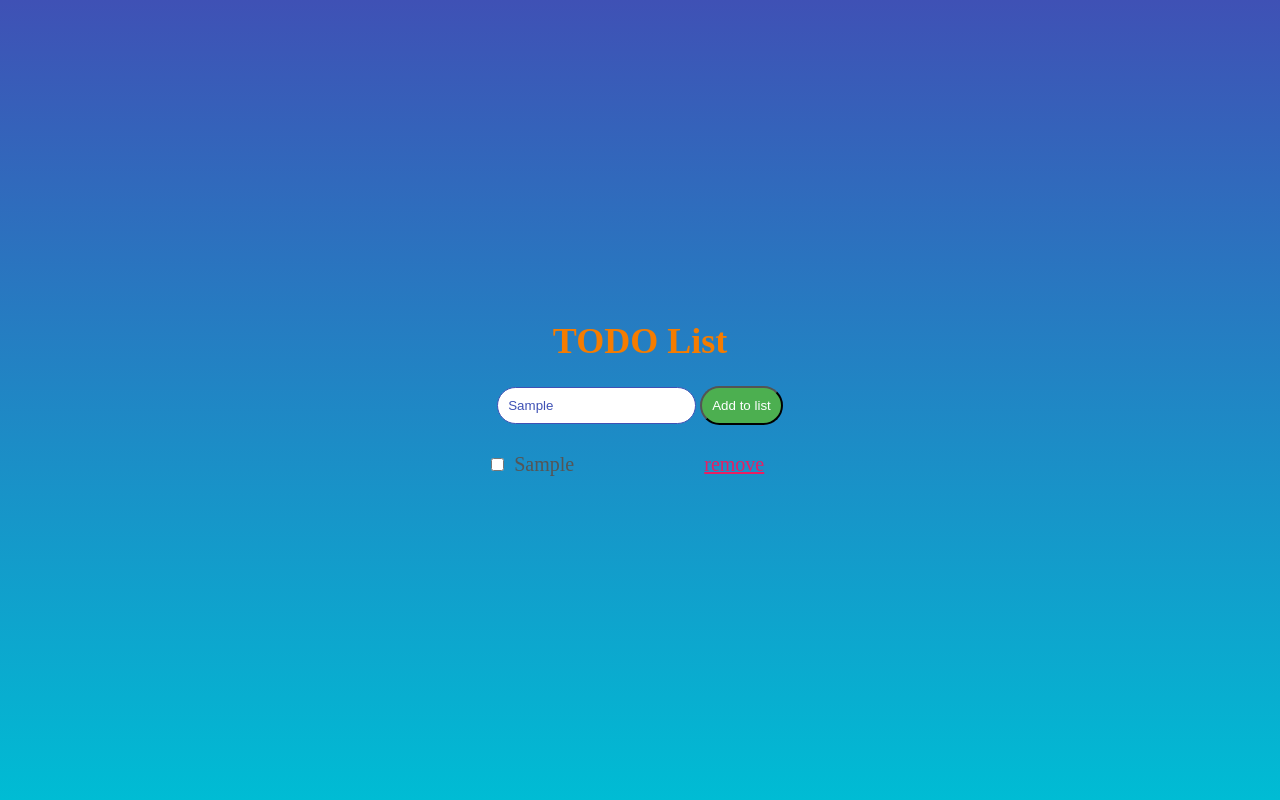
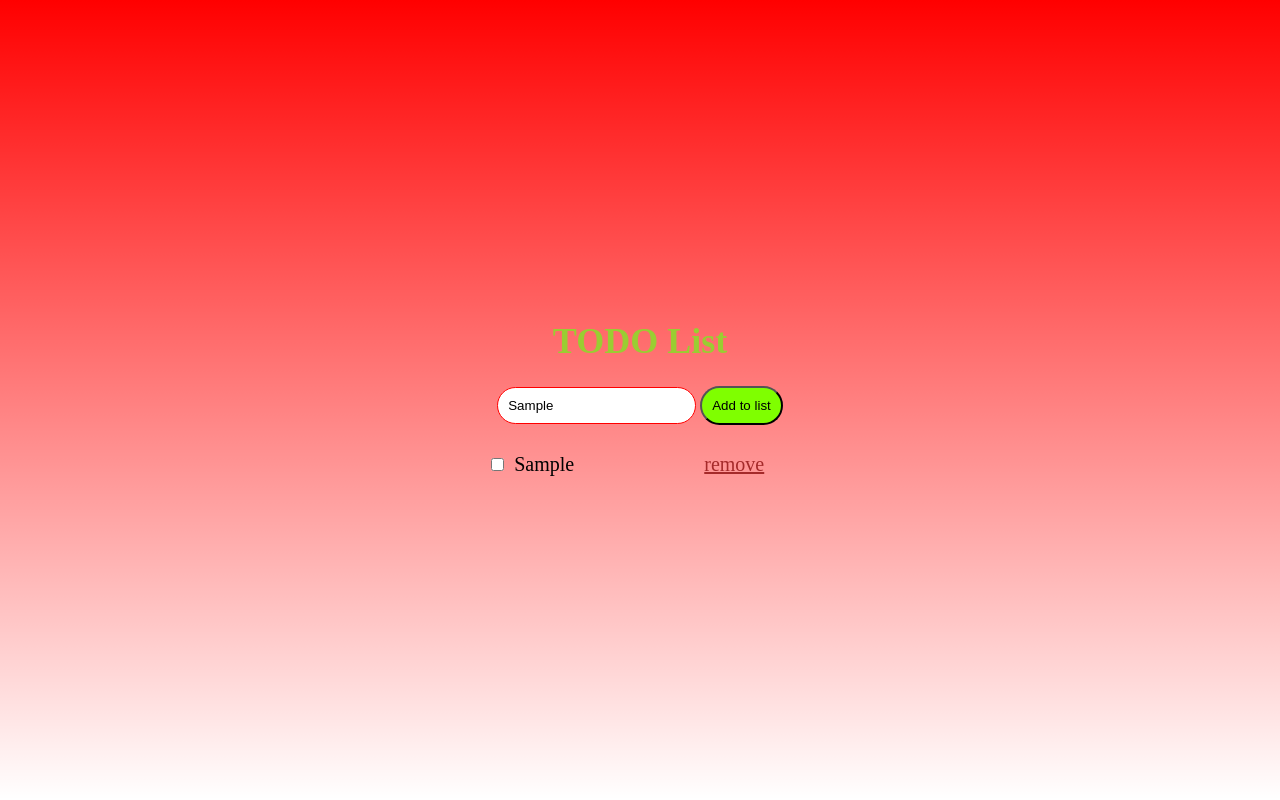
Before and after one commit to Gourav-99/full-stack-dev-traning, a plain HTML site: page todo-list/index.html in a window 1280 px wide. Both pictures are taken after typing "Sample" into the empty fields and a click on the button "Add to list". Drawn offline with Linux system fonts and the light colour scheme.

Commit message:
todo-my-initial

```diff
--- a/todo-list/index.css
+++ b/todo-list/index.css
@@ -3,15 +3,13 @@
   padding: 0;
   box-sizing: border-box;
 }
-
 .container {
   height: 100vh;
-  background: linear-gradient(to bottom, #3f51b5, #00bcd4);
+  background: linear-gradient(to bottom, red, transparent);
   display: flex;
   justify-content: center;
   align-items: center;
 }
-
 .todo-wrapper {
   width: 50%;
   display: flex;
@@ -19,48 +17,35 @@
   align-items: center;
   flex-direction: column;
 }
-
 .heading {
   font-size: 36px;
   font-weight: 700;
-  color: #f57c00;
+  color: yellowgreen;
 }
-
 .input-wrapper {
   width: 50%;
   text-align: center;
   margin: 24px auto;
 }
-
 #input-element {
   border-radius: 20px;
   outline: none;
   padding: 10px;
-  border: 1px solid #3f51b5;
-  color: #3f51b5;
+  border: 1px solid red;
 }
-
 #input-element:focus {
-  border-color: #00bcd4;
+  border-color: green;
 }
-
 .input-wrapper button {
   padding: 10px;
-  background-color: #4caf50;
+  background-color: chartreuse;
   border-radius: 20px;
-  color: #fff;
 }
-
-.input-wrapper button:hover {
-  background-color: #388e3c;
-}
-
 .todo-list {
   width: 100%;
   padding-left: 15px;
   font-size: 20px;
   font-weight: 500;
-  color: #555;
 }
 
 .todo-list li {
@@ -68,20 +53,17 @@
   width: 50%;
   list-style: none;
 }
-
 .checkbox + label {
   padding: 2px 10px;
   display: inline-block;
   width: 200px;
 }
-
 .remove {
-  color: #e91e63;
+  color: brown;
   text-decoration: underline;
   cursor: pointer;
 }
-
 .completed + label {
-  background-color: #4caf50;
+  background-color: green;
   color: white;
 }
--- a/todo-list/index.js
+++ b/todo-list/index.js
@@ -1,69 +1,45 @@
-const inputEle = document.querySelector("#input-element");
-const addBtn = document.querySelector(".input-wrapper button");
-const todoList = document.querySelector(".todo-list");
-const todos = [];
-
-const createListItem = (ele) => {
-  const listEle = document.createElement("li");
-  const removeBtn = document.createElement("span");
-  const checkbox = document.createElement("input");
-  const label = document.createElement("label");
-
+let inputEle = document.querySelector("#input-element");
+let addBtn = document.querySelector(".input-wrapper button");
+let todoList = document.querySelector(".todo-list");
+let todos = [];
+const showList = () => {
+  todoList.innerHTML = "";
+  todos.forEach((ele) => {
+    let listEle = document.createElement("li");
+    let removeBtn = document.createElement("span");
     removeBtn.className = "remove";
+    let checkbox = document.createElement("input");
     checkbox.type = "checkbox";
+    let label = document.createElement("label");
     checkbox.checked = ele.completed;
     checkbox.className = "checkbox";
     label.innerHTML = `${ele.text}`;
     removeBtn.innerHTML = "remove";
-  if (ele.completed) {
-    checkbox.classList.toggle("completed");
-  }
-
     listEle.appendChild(checkbox);
     listEle.appendChild(label);
     listEle.appendChild(removeBtn);
-
-  return listEle;
-};
-
-const addRemoveEventListener = (listEle, ele) => {
-  const removeBtn = listEle.querySelector(".remove");
+    todoList.appendChild(listEle);
     removeBtn.addEventListener("click", (e) => {
       listEle.remove();
       const id = ele.id;
       const index = todos.findIndex((todo) => todo.id === id);
       todos.splice(index, 1);
     });
-};
-
-const addCheckboxEventListener = (listEle, ele) => {
-  const checkbox = listEle.querySelector(".checkbox");
     checkbox.addEventListener("click", (e) => {
       const check = e.target;
-    const id = ele.id;
-    const currentEle = todos.find((todo) => todo.id === id);
-    currentEle.completed = check.checked;
-
-    if (check.checked) {
+      if (check.checkbox === true) {
+        check.checkbox = false;
+        check.classList.remove("completed");
+      } else {
+        check.checkbox = true;
         check.classList.add("completed");
-    } else {
-      check.classList.remove("completed");
       }
     });
-};
-
-const showList = () => {
-  todoList.innerHTML = "";
-  todos.forEach((ele) => {
-    const listEle = createListItem(ele);
-    addRemoveEventListener(listEle, ele);
-    addCheckboxEventListener(listEle, ele);
-    todoList.appendChild(listEle);
   });
 };
-
 addBtn.addEventListener("click", () => {
-  if (inputEle.value.trim() !== "") {
+  if (inputEle.value != null && inputEle.value != " ") {
+    console.log("yes");
     todos.push({
       text: inputEle.value,
       completed: false,
@@ -71,6 +47,6 @@ addBtn.addEventListener("click", () => {
     });
     showList();
   } else {
-    alert("Nothing added to the list. Please enter something");
+    alert("!Nothing added to the list. Please enter something");
   }
 });
```
Lines whose indentation alone changed are shown as unchanged.
